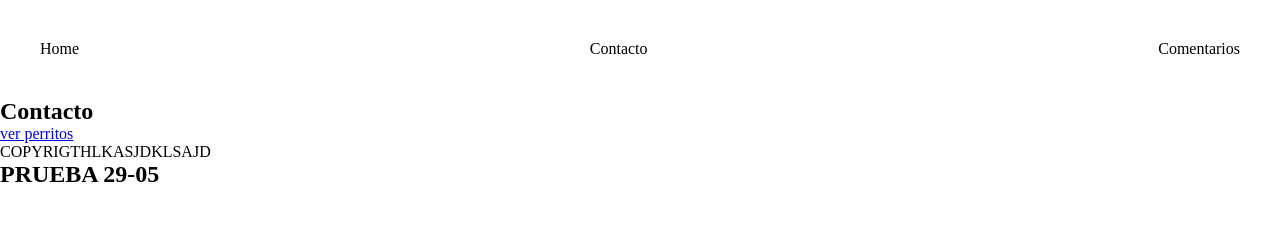
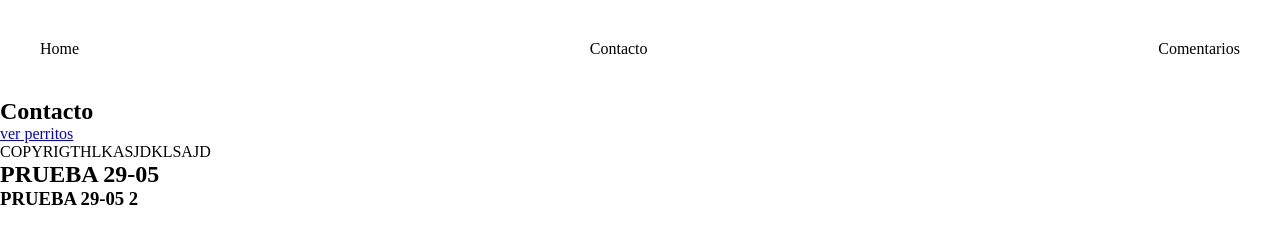
Before and after one commit to botcarola/porfolio-2023, a plain HTML site: page index.html in a window 1280 px wide. Drawn offline with Linux system fonts and the light colour scheme.

Commit message:
nuevo cambio

```diff
--- a/index.html
+++ b/index.html
@@ -34,6 +34,9 @@
         <h2>
             PRUEBA 29-05
         </h2>
+        <h3>
+            PRUEBA 29-05 2
+        </h3>
     </footer>
 
 </body>
```
